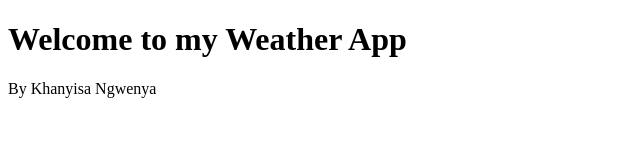
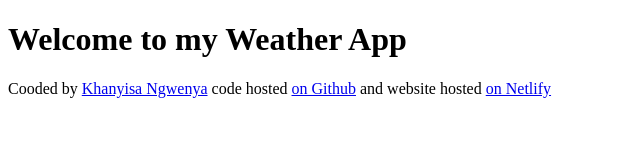
Before and after one commit to ngwenyapk1-a11y/weatherfocust, a plain HTML site: page index.html in a window 1280 px wide. Shown: the whole page, without its empty margins (0-640 px from the left). Drawn offline with Linux system fonts and the light colour scheme.

Commit message:
Updated my footer added links

```diff
--- a/index.html
+++ b/index.html
@@ -7,6 +7,13 @@
   </head>
   <body>
     <h1>Welcome to my Weather App</h1>
-    <footer>By Khanyisa Ngwenya</footer>
+    <footer>
+      Cooded by
+      <a href="https://github.com/ngwenyapk1-a11y"> Khanyisa Ngwenya</a> code
+      hosted
+      <a href="https://github.com/ngwenyapk1-a11y/weatherfocust"> on Github</a>
+      and website hosted
+      <a href="https://weatherfocust-ptrv.netlify.app/"> on Netlify </a>
+    </footer>
   </body>
 </html>
```
